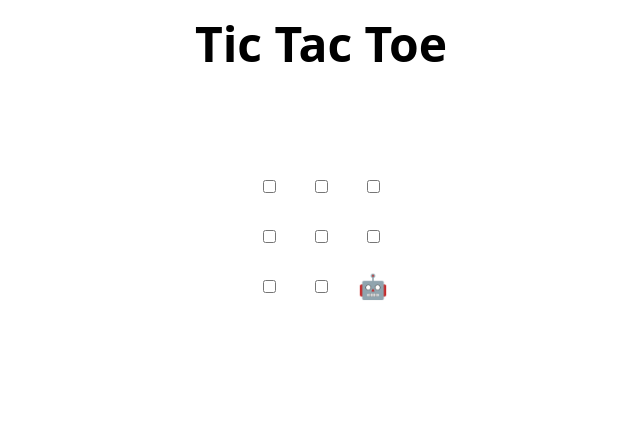
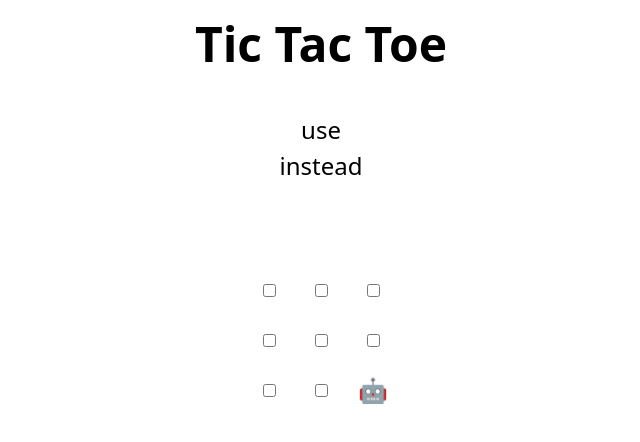
Before and after one commit to Marc-Jr/skills-review-pull-requests, a plain HTML site: page index.html in a window 1280 px wide. Shown: the whole page, without its empty margins (319-959 px from the left). Drawn offline with Linux system fonts and the light colour scheme.

Commit message:
change.html
Suggest change

```diff
--- a/index.html
+++ b/index.html
@@ -45,7 +45,7 @@
     <td><input type="checkbox" /></td>
     <td><input type="checkbox" /></td>
   </tr>
-</table>
+use <div> instead
 
 <h2 hidden>Game over, refresh to play again 🧑‍💻 🤖!</h2>
 
```
